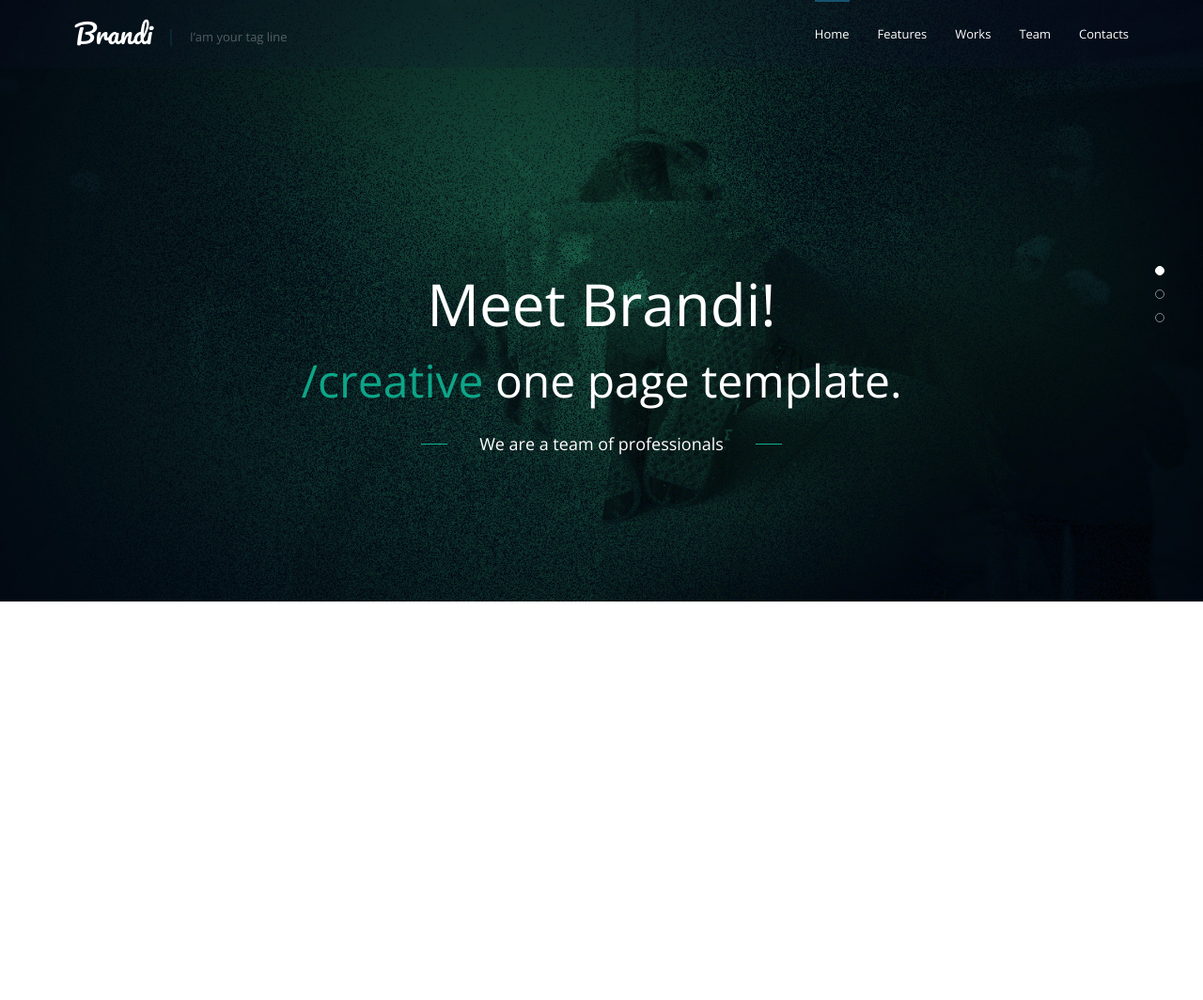
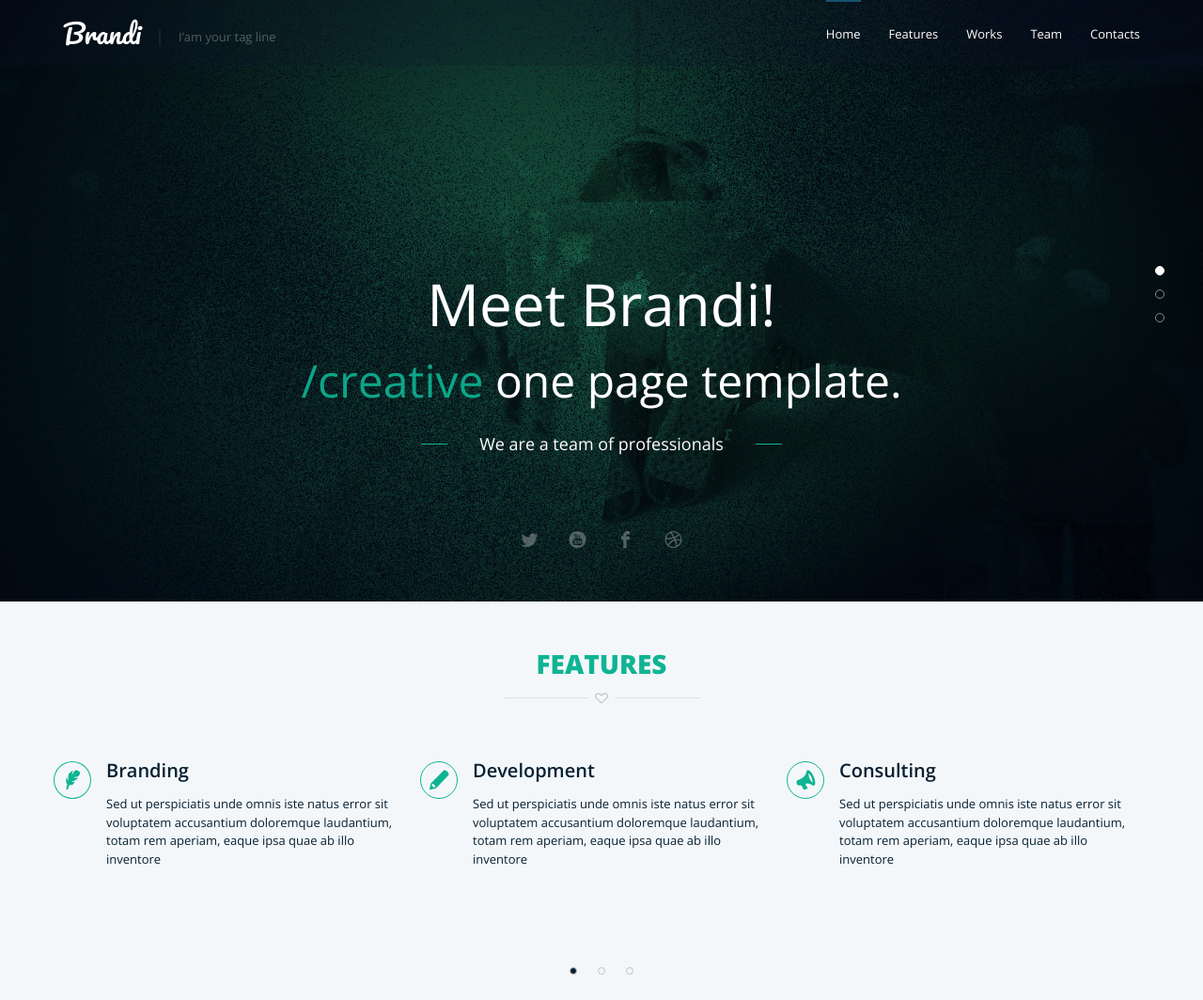
Before and after one commit to Aleksey-Mazur/Brandi, a website: page index.html in a window 1280 px wide. Shown: the whole page at 94% size. Before the commit the page ends 800 px from the top, so only its background shows below. Drawn offline with nearby package versions, Linux system fonts and the light colour scheme.

Commit message:
fixed interaction header<=>gallery (position, behavior after menu-burger was collapsed); social-links icons have been added to gallery; added: headerH2, indicators mixins; _features.scss have been added.

```diff
--- a/index.html
+++ b/index.html
@@ -19,6 +19,8 @@
   <body>
     <header class="header-wrapper">
       <div class="container">
+        <div class="row">
+          <div class="col-12 header">
             <nav class="navbar navbar-expand-lg col-12">
               <div class="container-fluid">
                 <div class="brand-logo">
@@ -70,6 +72,8 @@
                 </div>
               </div>
             </nav>
+          </div>
+        </div>
       </div>
     </header>
     <div
@@ -144,6 +148,59 @@
         </div>
       </div>
     </div>
+    <div class="container social-links">
+      <div class="row">
+        <ul class="col-8 col-sm-6 col-md-4 col-lg-3 col-xl-2 col-xxl-1 m-auto">
+          <li><a href="#" class="icon-twitter" title="Twitter"></a></li>
+          <li>
+            <a href="#" class="icon-youtube-icon-logo" title="YouTube"></a>
+          </li>
+          <li><a href="#" class="icon-facebook" title="Facebook"></a></li>
+          <li><a href="#" class="icon-dribbble" title="Dribbble"></a></li>
+        </ul>
+      </div>
+    </div>
+    <div class="features-wrapper">
+      <div class="container features">
+        <div class="row justify-content-evenly features-list-wrapper">
+          <h2>
+            Features
+            <span class="icon-heart"></span>
+          </h2>
+          <div class="col-12 col-sm-10 col-md-6 col-lg-4 features-list">
+            <h3 class="icon-branding-icon">Branding</h3>
+            <p>
+              Sed ut perspiciatis unde omnis iste natus error sit voluptatem
+              accusantium doloremque laudantium, totam rem aperiam, eaque ipsa
+              quae ab illo inventore
+            </p>
+          </div>
+          <div class="col-12 col-sm-10 col-md-6 col-lg-4 features-list">
+            <h3 class="icon-development-icon">Development</h3>
+            <p>
+              Sed ut perspiciatis unde omnis iste natus error sit voluptatem
+              accusantium doloremque laudantium, totam rem aperiam, eaque ipsa
+              quae ab illo inventore
+            </p>
+          </div>
+          <div class="col-12 col-sm-10 col-md-6 col-lg-4 features-list">
+            <h3 class="icon-consulting-icon">Consulting</h3>
+            <p>
+              Sed ut perspiciatis unde omnis iste natus error sit voluptatem
+              accusantium doloremque laudantium, totam rem aperiam, eaque ipsa
+              quae ab illo inventore
+            </p>
+          </div>
+        </div>
+        <div class="indicators-main">
+          <ul>
+            <li><a href="#" class="active"></a></li>
+            <li><a href="#"></a></li>
+            <li><a href="#"></a></li>
+          </ul>
+        </div>
+      </div>
+    </div>
     <script
       src="https://cdn.jsdelivr.net/npm/bootstrap@5.2.0-beta1/dist/js/bootstrap.bundle.min.js"
       integrity="sha384-pprn3073KE6tl6bjs2QrFaJGz5/SUsLqktiwsUTF55Jfv3qYSDhgCecCxMW52nD2"
--- /dev/null
+++ b/scss/_features.scss
@@ -0,0 +1,46 @@
+.features-wrapper {
+  background: #f4f7f9;
+  .features {
+    padding-top: 50px;
+    .features-list-wrapper {
+      padding-bottom: 62px;
+      h2 {
+        @include headerH2;
+      }
+      .features-list {
+        padding-left: 58px;
+        margin-top: 52px;
+        @media (max-width: 575.98px) {
+          padding-left: 70px;
+        }
+        h3 {
+          font-weight: 600;
+          font-size: 20px;
+          font-family: "Open Sans", sans-serif !important;
+          position: relative;
+          margin-bottom: 16px;
+          &::before {
+            position: absolute;
+            top: 0;
+            left: -56px;
+            font-family: "icomoon";
+            color: $main-green;
+            border: 1px solid $main-green;
+            border-radius: 50%;
+            padding: 9px;
+          }
+        }
+        .icon-branding-icon::before {
+          padding: 9px 12px;
+        }
+        p {
+          font-size: 13px;
+        }
+      }
+    }
+    @include indicators;
+    .indicators-main {
+      height: 62px;
+    }
+  }
+}
--- a/scss/_gallery.scss
+++ b/scss/_gallery.scss
@@ -1,7 +1,6 @@
 .carousel {
-  position: absolute;
-  top: 0;
   width: 100%;
+  margin-top: -70px;
   .carousel-indicators {
     flex-direction: column;
     align-items: flex-end;
@@ -83,3 +82,29 @@
     }
   }
 }
+
+.social-links {
+  margin: -76px auto 52px;
+  @media (max-width: 1199.98px) {
+    margin: -30px auto 6px;
+  }
+  ul {
+    z-index: 5;
+    list-style-type: none;
+    display: flex;
+    justify-content: space-between;
+    li {
+      a {
+        text-decoration: none;
+        color: rgba($color: #fff, $alpha: 0.3);
+        font-size: 18px;
+        @media (max-width: 767.98px) {
+          color: #fff;
+        }
+        &:hover {
+          color: #fff;
+        }
+      }
+    }
+  }
+}
--- a/scss/_header.scss
+++ b/scss/_header.scss
@@ -1,8 +1,10 @@
 .header-wrapper {
-  width: 100%;
   background-color: rgba($color: #101636, $alpha: 0.2);
   position: relative;
   z-index: 10;
+  .header {
+    height: 70px;
+    padding: 0;
     .navbar {
       padding: 0;
       .brand-logo {
@@ -69,3 +71,4 @@
       }
     }
   }
+}
--- a/scss/_mixins.scss
+++ b/scss/_mixins.scss
@@ -0,0 +1,66 @@
+@mixin headerH2 {
+  color: $main-green;
+  text-transform: uppercase;
+  height: 60px;
+  font-weight: 800;
+  font-size: 28px;
+  display: flex;
+  flex-direction: column;
+  justify-content: space-between;
+  align-items: center;
+  position: relative;
+  &:before,
+  &:after {
+    content: "";
+    width: 90px;
+    height: 1px;
+    background: #dce1e5;
+    position: absolute;
+    top: 52px;
+  }
+  &:before {
+    right: calc(50% + 14px);
+  }
+  &::after {
+    left: calc(50% + 14px);
+  }
+  .icon-heart {
+    display: block;
+    color: #c3c6c7;
+    font-size: 14px;
+  }
+}
+
+@mixin indicators {
+  .indicators-main {
+    display: flex;
+    justify-content: center;
+    align-items: center;
+    ul {
+      list-style-type: none;
+      justify-content: center;
+      margin: 0;
+      padding: 0;
+      display: flex;
+      justify-content: space-between;
+      width: 6%;
+      @media (max-width: 991.98px) {
+        width: 12%;
+      }
+      @media (max-width: 575.98px) {
+        width: 20%;
+      }
+      a {
+        display: block;
+        width: 8px;
+        height: 8px;
+        border: 1px solid #c3c6c7;
+        border-radius: 50%;
+      }
+      .active,
+      a:hover {
+        background: #062033;
+      }
+    }
+  }
+}
--- a/scss/main.scss
+++ b/scss/main.scss
@@ -2,3 +2,4 @@
 @import "_mixins";
 @import "_header";
 @import "_gallery";
+@import "_features";
```
Also changed, not shown: css/min/main.min.css. Lines whose indentation alone changed are shown as unchanged.
